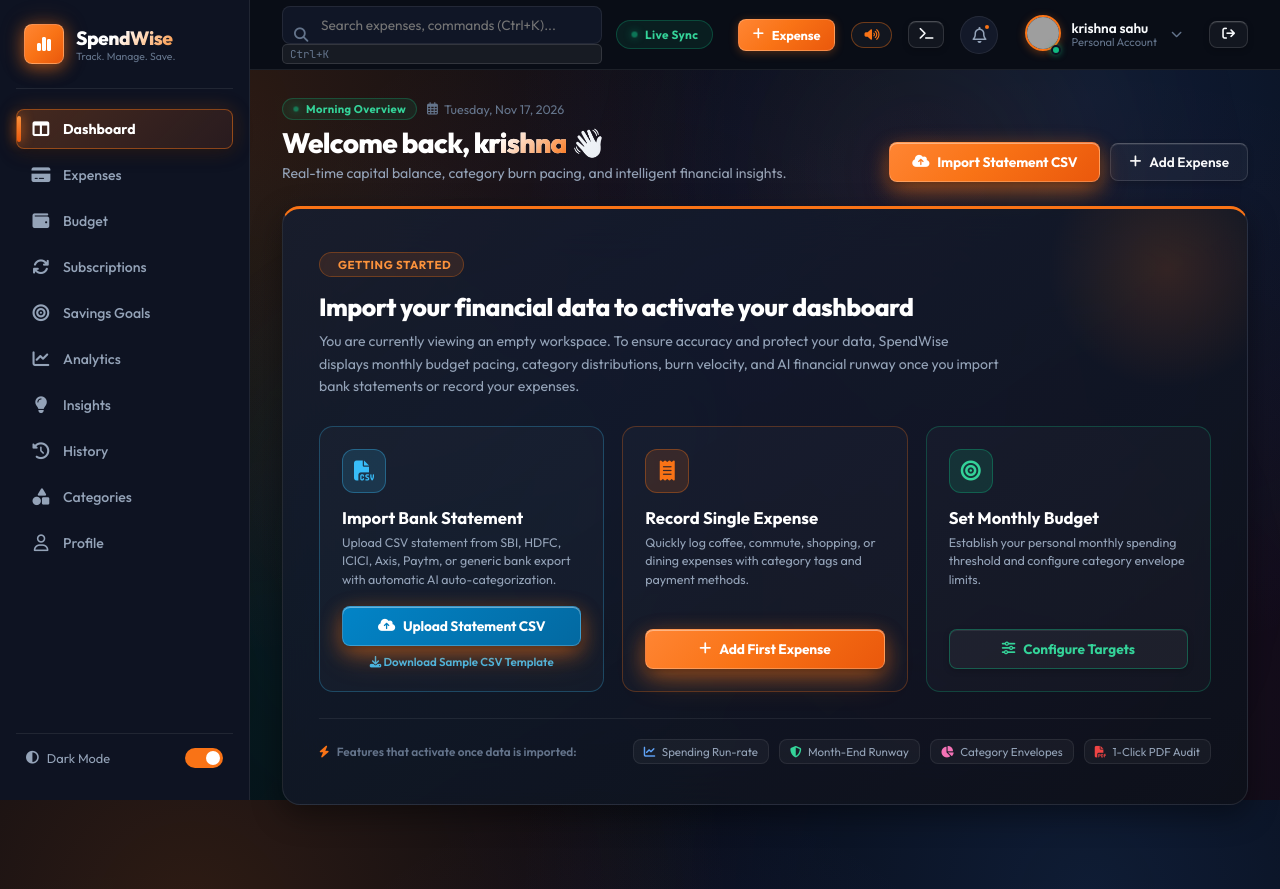
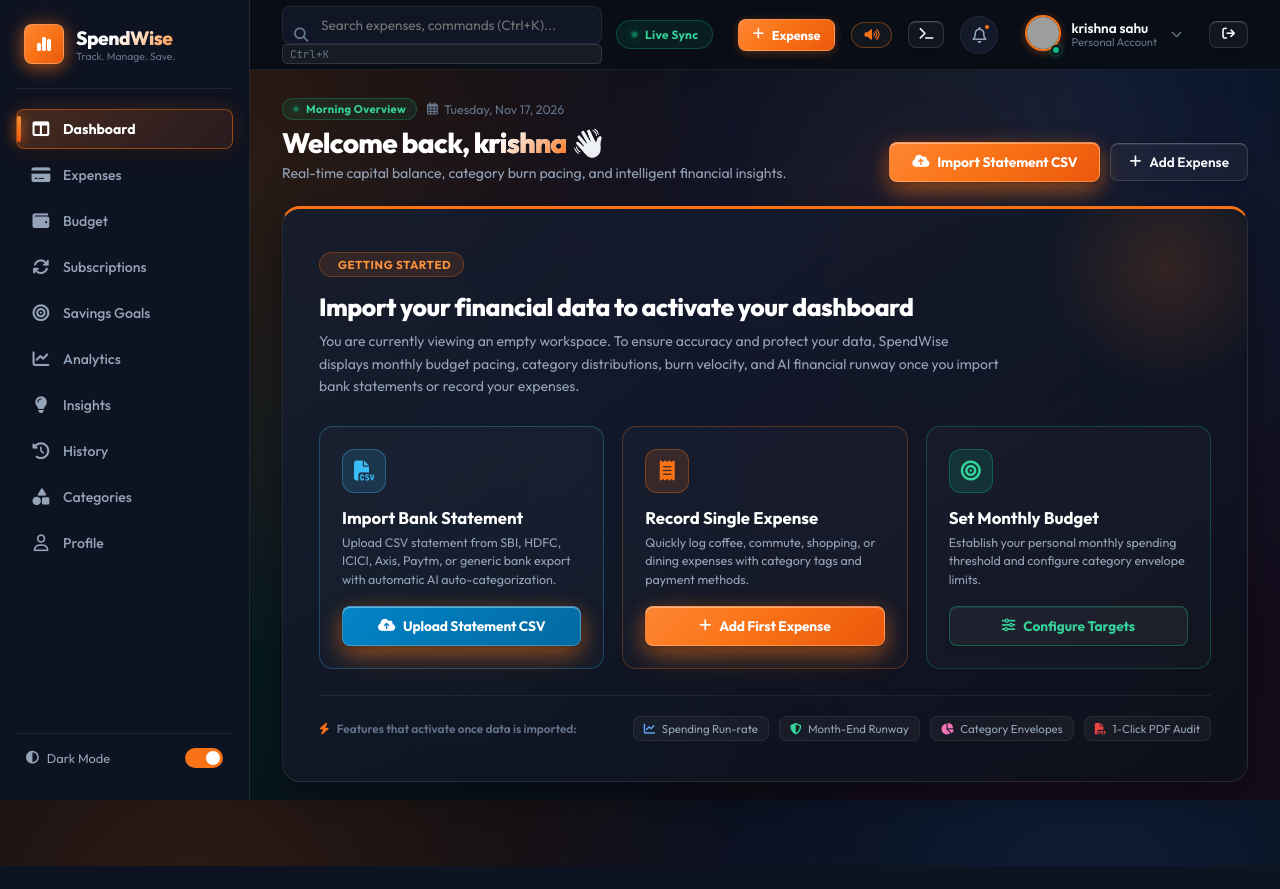
Before and after one commit to KrishnaTerminalOpen/expenditure-tracker-, a Flask app: page /dashboard in a window 1280 px wide. After the commit the page ends 866 px from the top, so only its background shows below. Run offline with Flask 3, Linux system fonts and the light colour scheme; a user stored in the database is signed in; data comes from the database, SQL or seed files in the repository; data that the repository does not hold is empty; grey boxes are pictures that could not be loaded.

Commit message:
Remove Download Sample CSV Template link from dashboard and import modal

```diff
--- a/templates/base.html
+++ b/templates/base.html
@@ -299,10 +299,7 @@
                     <input type="file" name="statement_file" accept=".csv" required class="form-input" style="padding: 10px;">
                 </div>
 
-                <div style="display: flex; justify-content: space-between; align-items: center; margin-top: 14px; font-size: 0.78rem;">
-                    <a href="{{ url_for('import_template') }}" style="color: var(--accent-orange); font-weight: 600; display: flex; align-items: center; gap: 6px;">
-                        <i class="fa-solid fa-download"></i> Download Sample CSV Template
-                    </a>
+                <div style="display: flex; justify-content: flex-end; align-items: center; margin-top: 14px; font-size: 0.78rem;">
                     <span style="color: var(--text-dim);">UTF-8 Encoded</span>
                 </div>
 
--- a/templates/dashboard.html
+++ b/templates/dashboard.html
@@ -428,9 +428,6 @@
                 <button type="button" class="btn-primary" style="background: linear-gradient(135deg, #0284c7 0%, #0369a1 100%); justify-content: center; padding: 10px 14px; font-weight: 700;" onclick="openModal('importCsvModal')">
                     <i class="fa-solid fa-cloud-arrow-up"></i> Upload Statement CSV
                 </button>
-                <a href="{{ url_for('import_template') }}" style="font-size: 0.72rem; color: #38bdf8; text-align: center; text-decoration: none; font-weight: 600;">
-                    <i class="fa-solid fa-download"></i> Download Sample CSV Template
-                </a>
             </div>
         </div>
 
```
